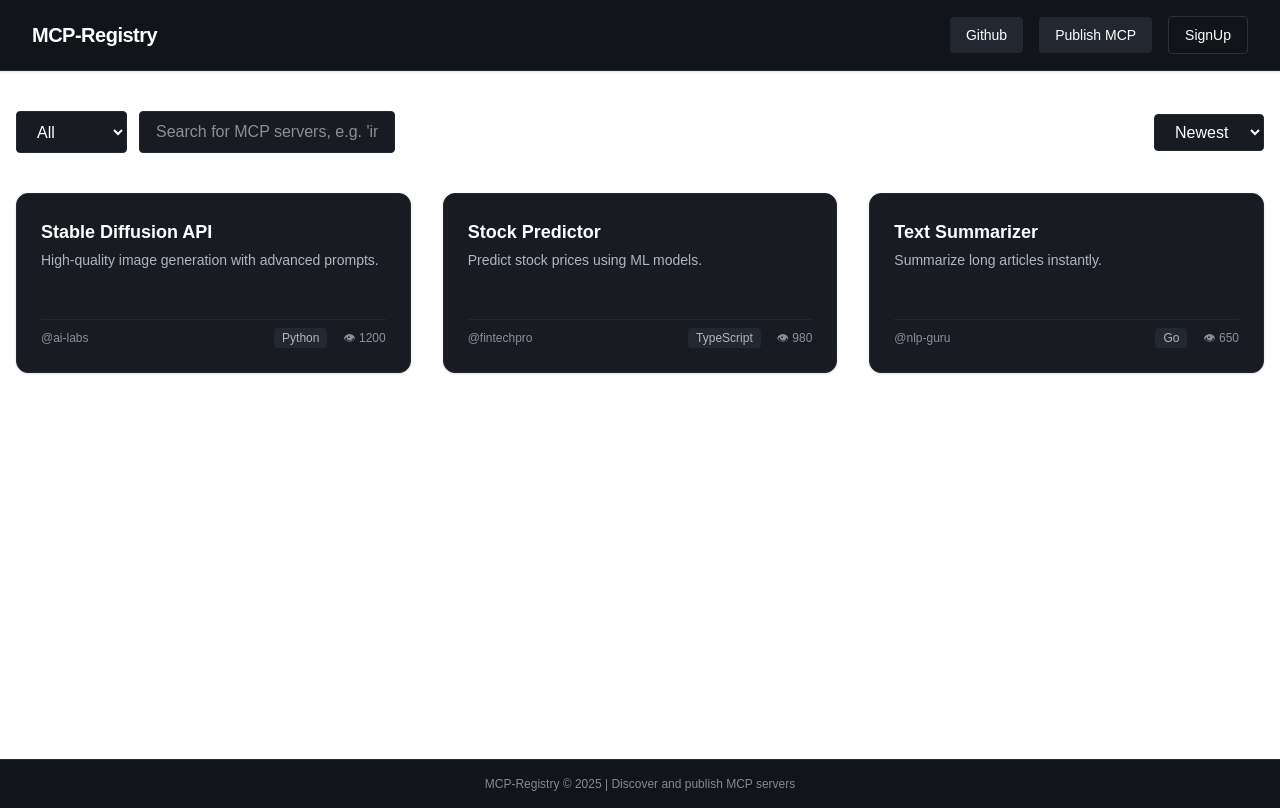
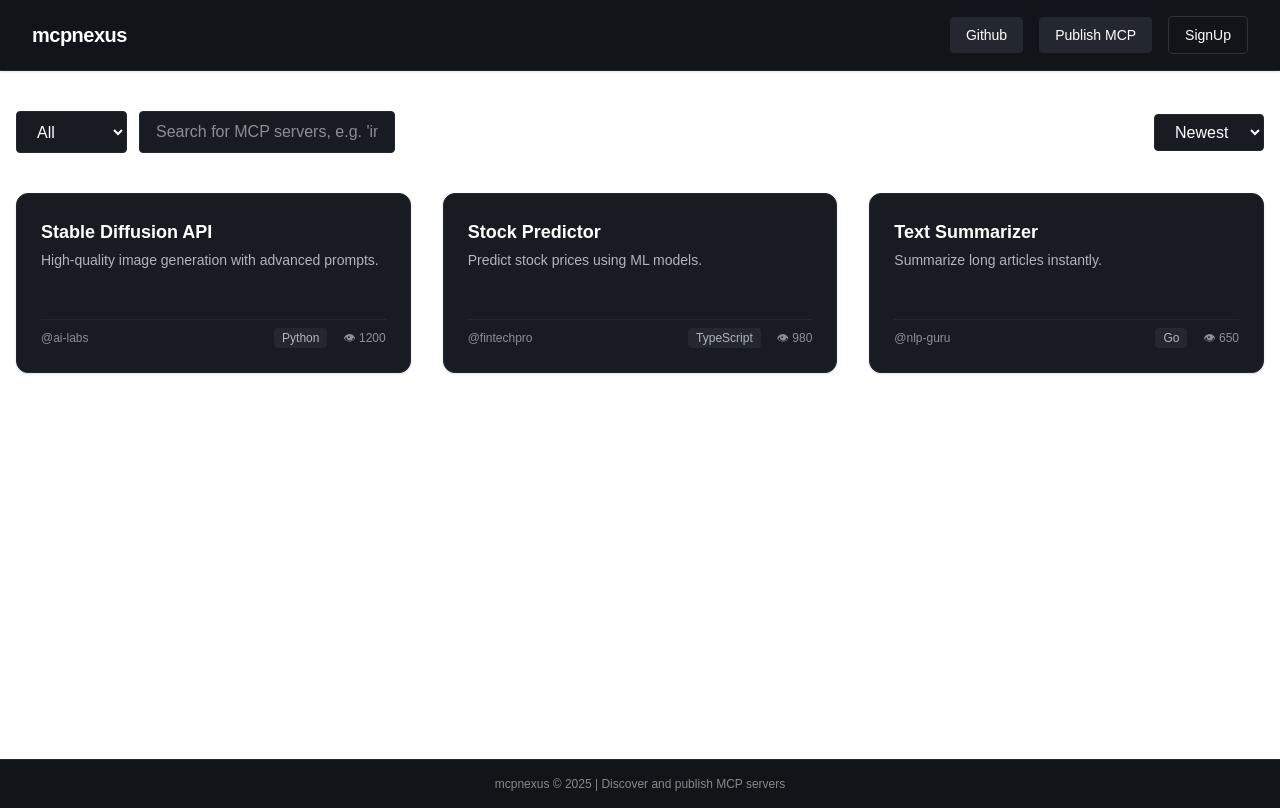
Before and after one commit to ShubhamDindorkar/mcpfrontend, a Next.js app: page / in a window 1280 px wide. Built offline with nearby package versions, Linux system fonts and the light colour scheme.

Commit message:
Changed the name to MCPNexus

```diff
--- a/app/layout.tsx
+++ b/app/layout.tsx
@@ -14,8 +14,8 @@ const geistMono = Geist_Mono({
 });
 
 export const metadata: Metadata = {
-  title: "Create Next App",
-  description: "Generated by create next app",
+  title: "Mcpnexus",
+  description: "Discover and publish MCP servers with mcpnexus",
 };
 
 export default function RootLayout({
@@ -32,7 +32,7 @@ export default function RootLayout({
         <nav className="w-full flex items-center justify-between px-8 py-4 bg-[#111418] border-b border-[#23272f] shadow-sm">
           <div className="flex items-center gap-3">
             <Link href="/">
-              <span className="text-xl font-bold tracking-tight text-white">MCP-Registry</span>
+              <span className="text-xl font-bold tracking-tight text-white">mcpnexus</span>
             </Link>
           </div>
           <div className="flex items-center gap-4">
@@ -46,7 +46,7 @@ export default function RootLayout({
         </div>
         {/* Footer */}
         <footer className="w-full py-4 px-8 bg-[#111418] border-t border-[#23272f] text-center text-xs text-[#888] mt-auto">
-          MCP-Registry &copy; {new Date().getFullYear()} | Discover and publish MCP servers
+          mcpnexus &copy; {new Date().getFullYear()} | Discover and publish MCP servers
         </footer>
       </body>
     </html>
```
